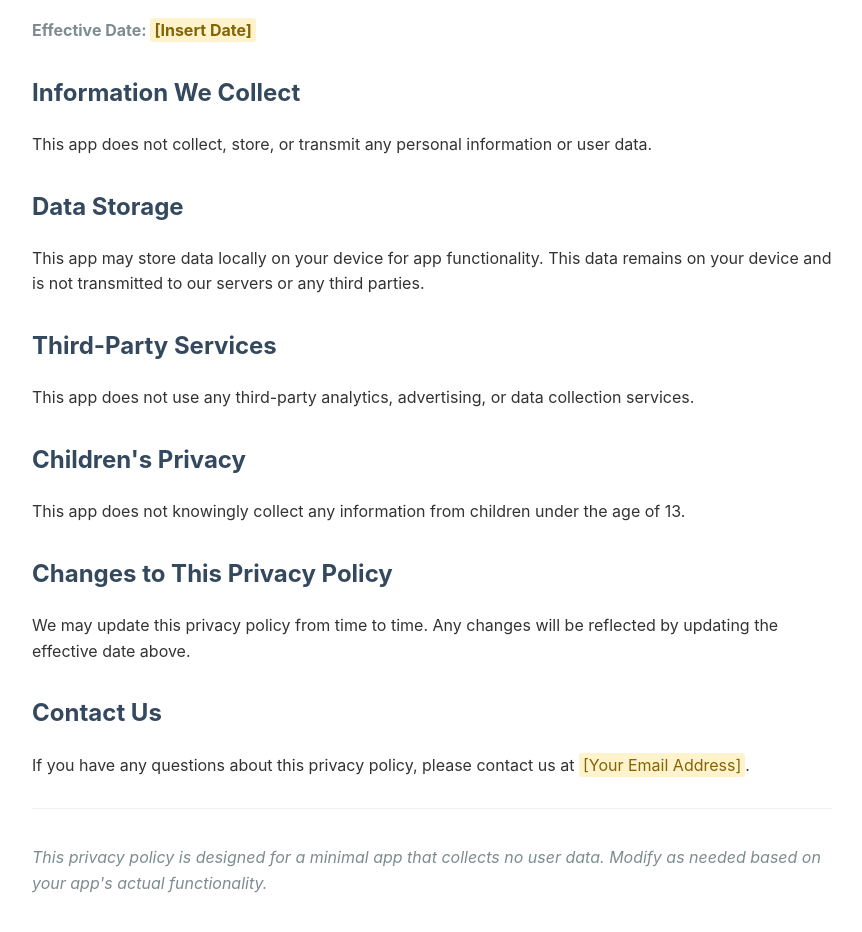
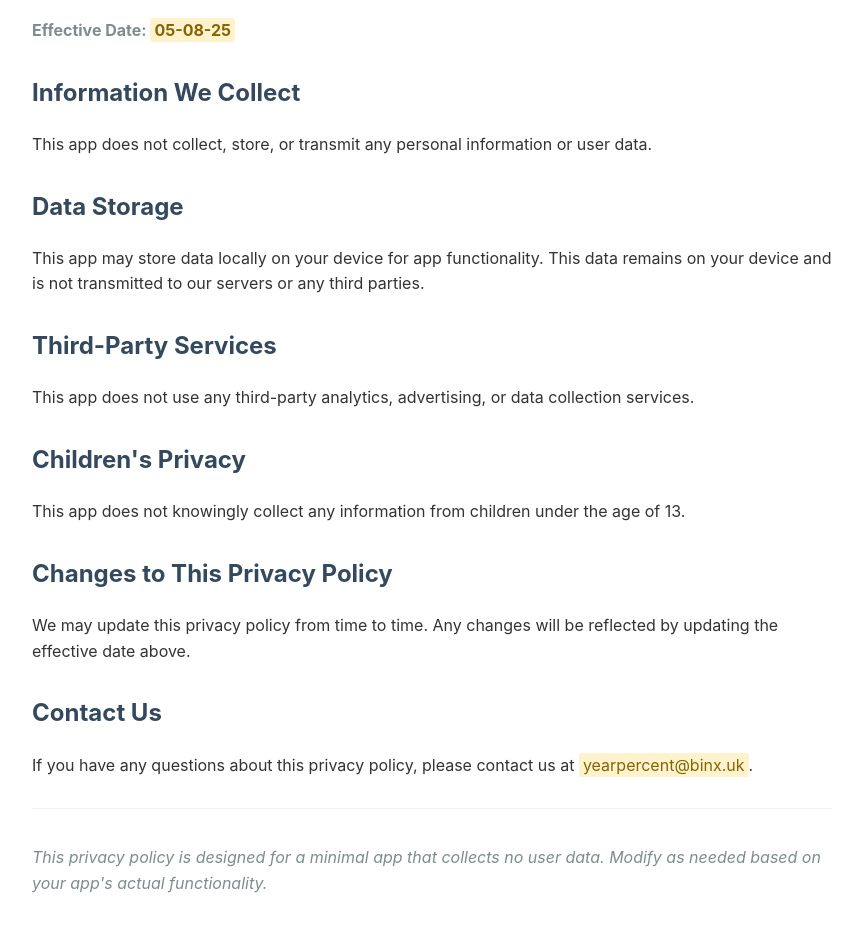
Before and after one commit to lukehawker/Year-Percent-Docs, a plain HTML site: page index.html in a window 1280 px wide. Shown: the part 108-1040 px from the top of the page, without its empty margins (208-1070 px from the left). Drawn offline with Linux system fonts and the light colour scheme.

Commit message:
Update index.html

```diff
--- a/index.html
+++ b/index.html
@@ -46,7 +46,7 @@
 <body>
     <h1>Privacy Policy</h1>
 
-    <p class="effective-date">Effective Date: <span class="placeholder">[Insert Date]</span></p>
+    <p class="effective-date">Effective Date: <span class="placeholder">05-08-25</span></p>
 
     <h2>Information We Collect</h2>
     <p>This app does not collect, store, or transmit any personal information or user data.</p>
@@ -64,7 +64,7 @@
     <p>We may update this privacy policy from time to time. Any changes will be reflected by updating the effective date above.</p>
 
     <h2>Contact Us</h2>
-    <p>If you have any questions about this privacy policy, please contact us at <span class="placeholder">[Your Email Address]</span>.</p>
+    <p>If you have any questions about this privacy policy, please contact us at <span class="placeholder">yearpercent@binx.uk</span>.</p>
 
     <div class="disclaimer">
         <p>This privacy policy is designed for a minimal app that collects no user data. Modify as needed based on your app's actual functionality.</p>
```
